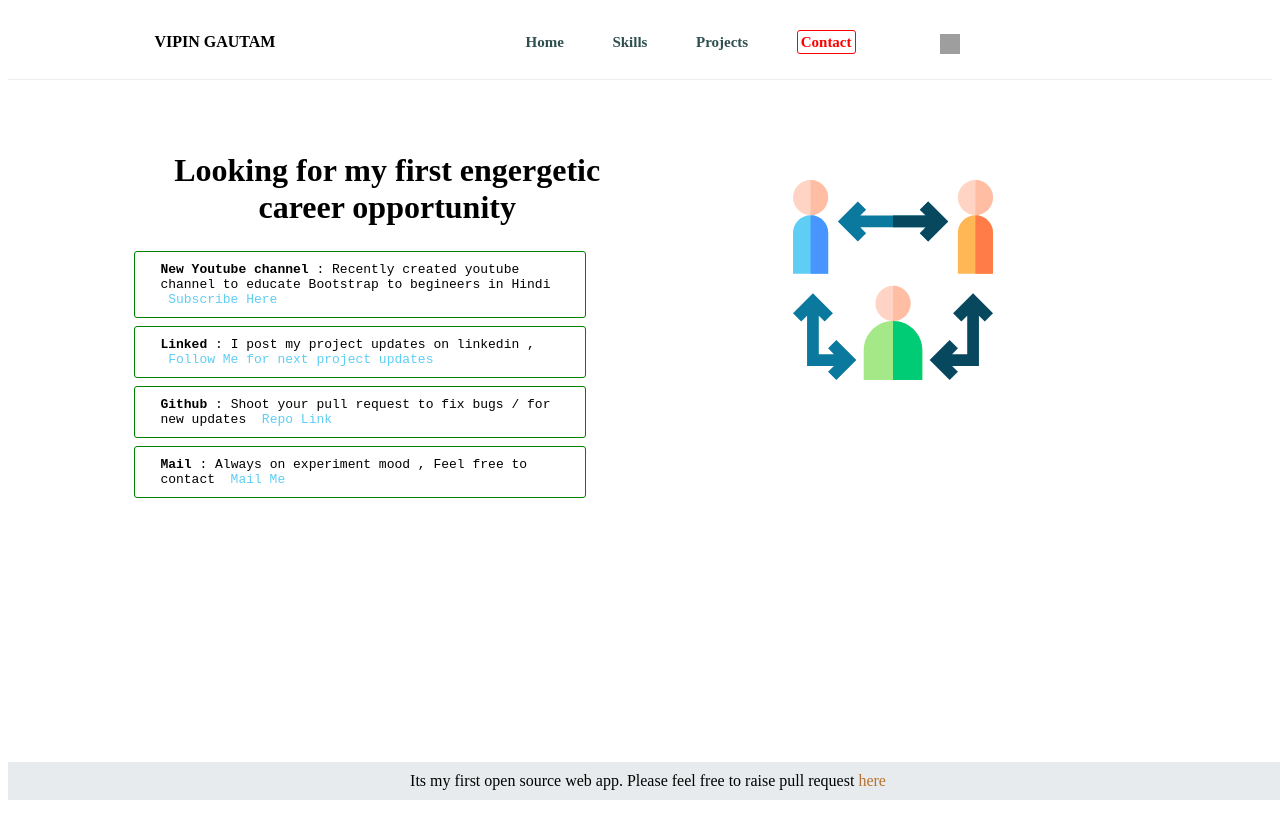
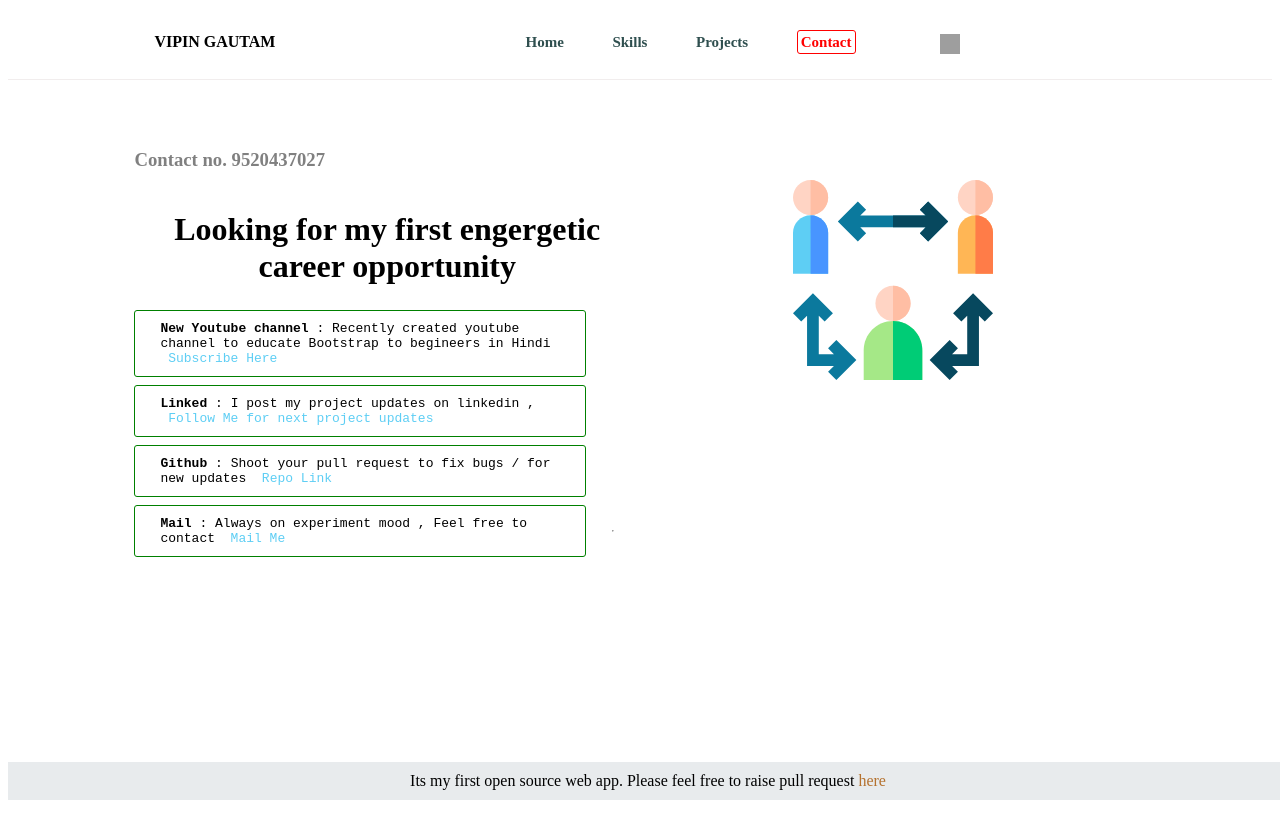
Before and after one commit to gautism1/my_portfolio, a React (Create React App) app: page /Contact in a window 1280 px wide. Built offline with nearby package versions, Linux system fonts and the light colour scheme; grey boxes are pictures that could not be loaded; the HTML template or start-up script is replaced by a standard one.

Commit message:
no added

```diff
--- a/src/Contact.js
+++ b/src/Contact.js
@@ -10,6 +10,7 @@ function Contact() {
       <div>
         <div className="skill">
           <div className="skill_list">
+          <h3 className="Number"> Contact no. 9520437027</h3>
             <h1>{contact.message} </h1>
             {                                              //mak:ing an array to iterate over the contact info
               socialProfiles.map((profile , index) => (
@@ -19,7 +20,12 @@ function Contact() {
                     {profile.callToActionText} </a> </code>
                 </div>
               ))
+
             }
+            <br></br>
+            <hr>
+            </hr>
+
           </div>
           <div className="skill_logo">
             <img src={callSvg} className="" alt="skilldemo"></img>
--- a/src/details.js
+++ b/src/details.js
@@ -63,7 +63,7 @@ const details = {
             {
                 name: "Mail",
                 subHeading: "Always on experiment mood , Feel free to contact",
-                callToActionText: "Mail Me ",
+                callToActionText: "Mail Me  ",
                 callToActionLink: "mailto:vipingautam.m@gmail.com",
             },
         ]
--- a/src/skills.css
+++ b/src/skills.css
@@ -49,7 +49,9 @@
     display: block;
   }
 }
-
+.Number{
+  color:grey;
+}
 
 
 .skillCard {
```
